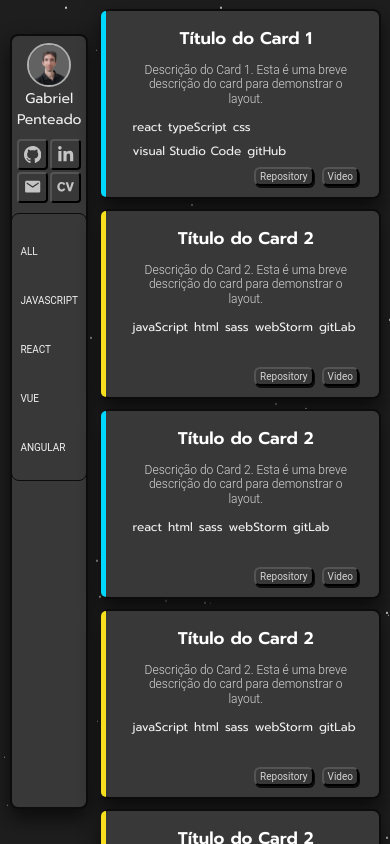
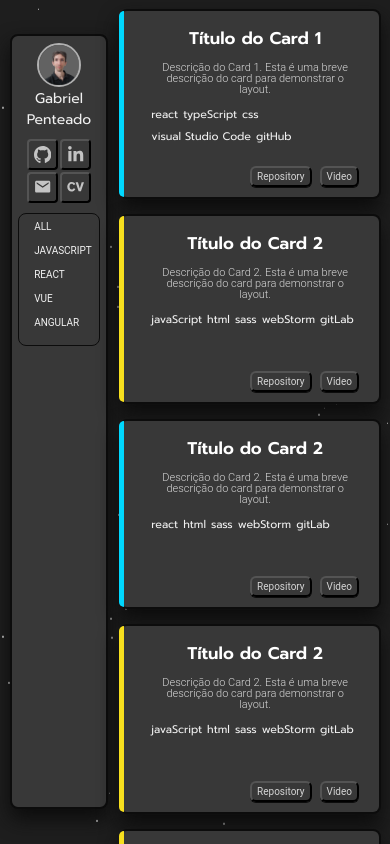
Before and after one commit to gabrielpenteado/portfolio, a React (Vite) app: page / in a window 390 px wide. Shown: the top 844 px of the page. Built offline with nearby package versions, Linux system fonts and the light colour scheme.

Commit message:
added media queries

```diff
--- a/src/App.scss
+++ b/src/App.scss
@@ -269,7 +269,7 @@ $time-4: 200s;
       auto-fill,
       minmax(250px, 1fr)
     ); /* Responsive grid layout */
-    gap: 10px; /* Space between cards */
+    gap: 15px; /* Space between cards */
     // padding-left: 30px;
     position: relative;
     width: 75%;
@@ -277,8 +277,29 @@ $time-4: 200s;
   }
 
   .header {
-    width: 16%;
+    width: 20%;
     margin-left: 10px;
     padding: 6px;
   }
 }
+
+@media (max-width: 600px) {
+  .container {
+    display: grid;
+    grid-template-columns: repeat(
+      auto-fill,
+      minmax(250px, 1fr)
+    ); /* Responsive grid layout */
+    gap: 15px; /* Space between cards */
+    // padding-left: 30px;
+    position: relative;
+    width: 70%;
+    padding: 1px;
+  }
+
+  .header {
+    width: 21%;
+    margin-left: 10px;
+    padding: 6px;
+  }
+}
--- a/src/components/card/Card.scss
+++ b/src/components/card/Card.scss
@@ -279,13 +279,29 @@
     opacity: 1;
   }
 
+  .card-techs {
+    display: flex;
+    gap: 5px;
+    font-size: 11px;
+  }
+
   .button-video {
     font-size: 10px;
-    padding: 2px 4px;
+    padding: 3px 5px;
+    box-shadow: 0px 1px #0c0c0c;
   }
 
   .button-code {
     font-size: 10px;
-    padding: 2px 4px;
+    padding: 3px 5px;
+    box-shadow: 0px 1px #0c0c0c;
+  }
+
+  .card-description {
+    font-size: 11px;
+    color: #ffffff;
+    opacity: 0.8;
+    line-height: 1;
+    font-weight: 300;
   }
 }
--- a/src/components/navbar/Navbar.scss
+++ b/src/components/navbar/Navbar.scss
@@ -168,7 +168,6 @@
     position: relative;
     font-size: 12px;
     color: #f2f2f2;
-    /* font-family: "Roboto", monospace; */
     font-family: "Roboto", sans-serif;
     /* font-weight: 600; */
     /* letter-spacing: 1px; */
@@ -181,7 +180,6 @@
     .radio-button-container {
       gap: 1px;
       padding: 2px;
-      margin-top: 10px;
       border: 1px solid #0c0c0c;
       display: flex;
       //   justify-content: center;
@@ -196,7 +194,7 @@
     justify-content: center;
     align-items: center;
     position: relative;
-    font-size: 10px;
+    font-size: 12px;
     // padding-left: 5px;
     // margin-bottom: 10px;
   }
@@ -204,20 +202,33 @@
 
 @media (max-width: 600px) {
   .radio-button__label {
-    // font-size: 8px;
-    display: flex;
-    flex-direction: column;
+    font-size: 10px;
   }
 
   .radio-button-container {
-    gap: 1px;
-    padding: 2px;
-    margin-top: 2px;
+    gap: 0px;
+    padding: 1px;
     border: 1px solid #0c0c0c;
-    display: flex;
-    //   justify-content: center;
-    //   align-items: center;
+    // justify-content: center;
+    // line-height: 0.6rem;
+    font-size: 10px;
+    // align-items: center;
     margin-top: 1px;
-    padding-bottom: 20px;
+    padding-bottom: 10px;
   }
 }
+
+@media (max-width: 450px) {
+  .radio-button__label {
+    font-size: 10px;
+  }
+
+  .radio-button-container {
+    gap: 0px;
+    padding: 1px;
+    border: 1px solid #0c0c0c;
+    // align-items: center;
+    margin-top: 1px;
+    padding-bottom: 10px;
+  }
+}
```
